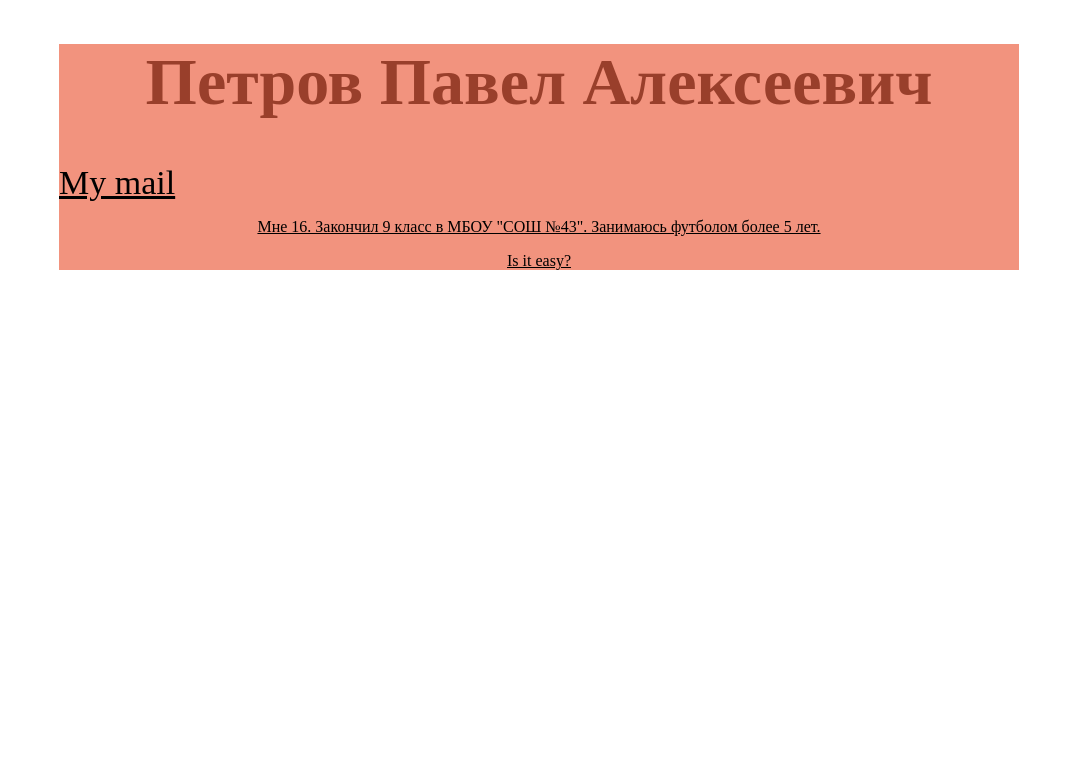
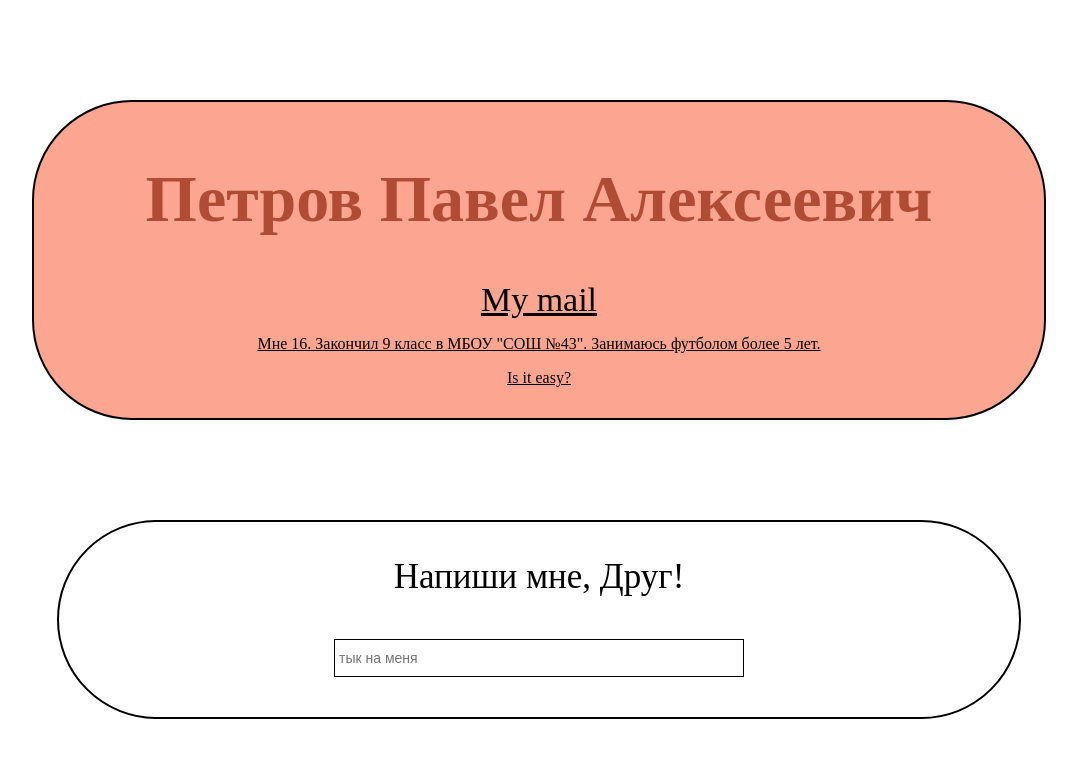
Before and after one commit to absoluteqq/lms-2, a plain HTML site: page index.html in a window 1280 px wide. Shown: the whole page, without its empty margins (101-1178 px from the left). Drawn offline with Linux system fonts and the light colour scheme.

Commit message:
owmwebsite

```diff
--- a/index.html
+++ b/index.html
@@ -1,20 +1,26 @@
  <!DOCTYPE html>
 <html>
  <head>
-
 	<link href="style.css" rel="stylesheet" />
-
 	<title>WebSite by.Pasha Petrov</title>
-
  </head>
 
 	<body>
-	  <div class = "header">
+	  <div class = "header container">
 		 <h1 class = "h1"> Петров Павел Алексеевич </h1>
 		 <a class = "link" href = "mailto:pashka21rus19@gmail.com"> My mail </a>
 		 <p class = "text"> Мне 16. Закончил 9 класс в МБОУ "СОШ №43". Занимаюсь футболом более 5 лет.</p>
 		 <p class = "text">Is it easy?</p>
 	  </div>
+
+	 <div class = "feedback container">
+		<p>Напиши мне, Друг!</p>
+
+		<form class = "form">
+			<input class = "form__input" placeholder="тык на меня" type="text" />
+		</form>
+
+	 </div>
 	</body>
 
 </html>
--- a/style.css
+++ b/style.css
@@ -1,5 +1,5 @@
 .h1 {
-color:#993f2b;
+color:#b04b35;
 font-size: 66px;
 text-align: center;
 }
@@ -17,8 +17,27 @@ font-size: 34px;
 	text-decoration: none;
 }
 .header {
-	width:960px;
-	background: #f2937e;
-	margin:auto;
-	padding:auto;
+	background: #fca692;
+	margin: 100px auto;
+	padding: 15px 25px;
+	text-align: center;
 }
+.feedback {
+	margin: 100px auto;
+	font-size: 35px;
+	text-align: center;
+	padding-bottom: 40px;
+}
+.container {
+	width: 960px;
+	border: 2px solid #000;
+	border-radius: 100px;
+}
+.form__input {
+	width:400px;
+	background:white;
+	border: 1px solid;
+	font-size: 14px;
+	padding: 10px 4px;
+
+}
```
